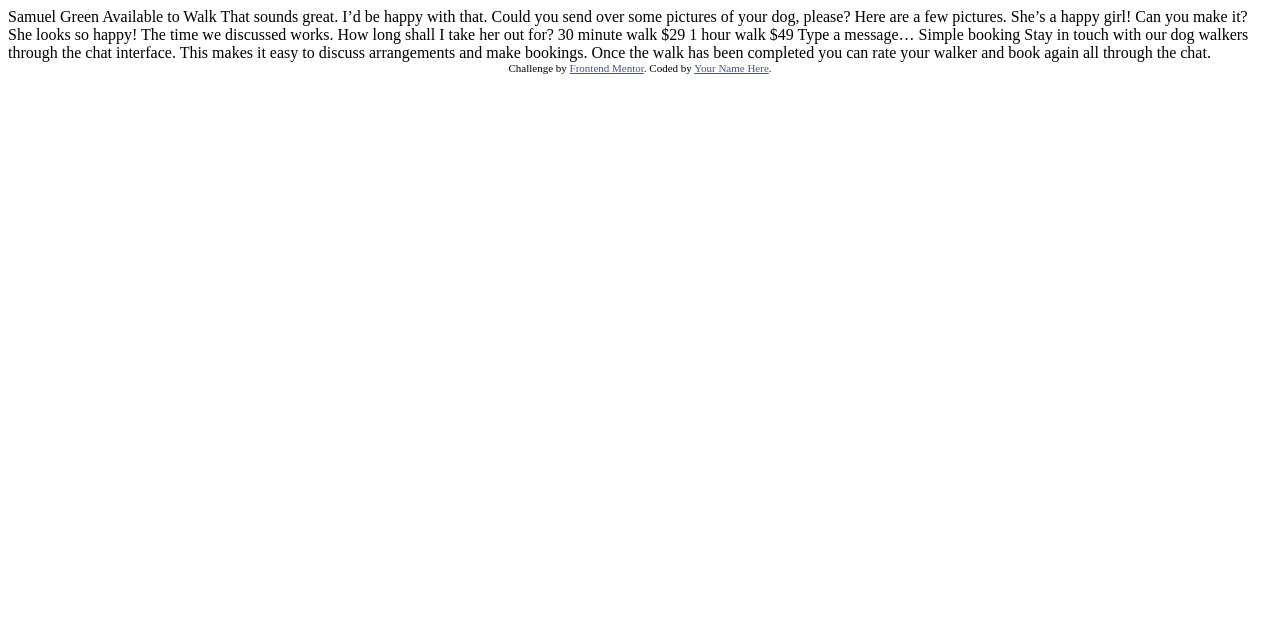
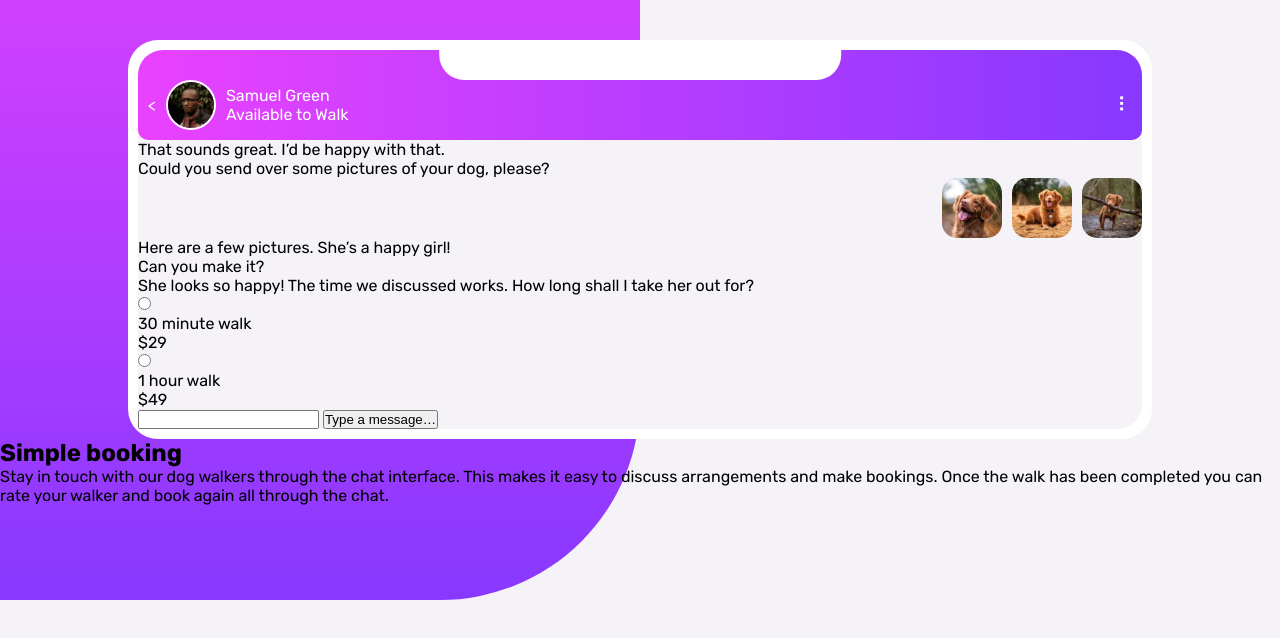
Before and after one commit to abdo-ali/Chat-app-CSS-illustration, a plain HTML site: page index.html in a window 1280 px wide. Drawn offline with Linux system fonts and the light colour scheme.

Commit message:
build html structure and make css file and some edit in it

```diff
--- a/index.html
+++ b/index.html
@@ -2,50 +2,96 @@
 <html lang="en">
 <head>
   <meta charset="UTF-8">
-  <meta name="viewport" content="width=device-width, initial-scale=1.0"> <!-- displays site properly based on user's device -->
+  <meta name="viewport" content="width=device-width, initial-scale=1.0">
+  <link rel="stylesheet" href="main.css">
+  <title>Chat app CSS illustration</title>
 
-  <link rel="icon" type="image/png" sizes="32x32" href="./images/favicon-32x32.png">
-
-  <title>Frontend Mentor | [Challenge Name Here]</title>
-
-  <!-- Feel free to remove these styles or customise in your own stylesheet 👍 -->
-  <style>
-    .attribution { font-size: 11px; text-align: center; }
-    .attribution a { color: hsl(228, 45%, 44%); }
-  </style>
 </head>
 <body>
 
-  Samuel Green
-  Available to Walk
+  <main>
+    <div class="background"></div>
+    <div class="container">
+      <section class="top-section">
 
-  That sounds great. I’d be happy with that.
+        <div class="phone">
+          <div class="top-phone">
+            <div class="avatar">
+              <p><</p>
+              <img src="images/avatar.jpg" alt="Samuel Green">
+              <div class="chat-with">
+                <p class="name">Samuel Green</p>
+                <p class="available">Available to Walk</p>
+              </div>
+            </div>
 
-  Could you send over some pictures of your dog, please?
+            <div class="three-dots"></div>
+          </div>
 
-  Here are a few pictures. She’s a happy girl!
+          <div class="bottom-phone">
+            <p class="chat left">That sounds great. I’d be happy with that.</p>
+            <p class="chat left">Could you send over some pictures of your dog, please?</p>
+            <div class="chat-img">
+              <img src="images/dog-image-1.jpg" alt="dog one">
+              <img src="images/dog-image-2.jpg" alt="dog two">
+              <img src="images/dog-image-3.jpg" alt="dog three">
+            </div>
+            <p class="chat right">Here are a few pictures. She’s a happy girl!</p>
+            <p class="chat right">Can you make it?</p>
+            <p class="chat left">She looks so happy! The time we discussed works. How long shall I take her out for?</p>
+            <div class="walk-time">
+              <input type="radio">
+              <p>30 minute walk</p>
+              <span>$29</span>
+            </div>
+            <div class="walk-time">
+              <input type="radio">
+              <p>1 hour walk</p>
+              <span>$49</span>
+            </div>
+            <div class="submit">
+              <input type="text">
+              <input type="submit" value="Type a message…">
+            </div>
+          </div>
+        </div>
 
-  Can you make it?
+      </section>
 
-  She looks so happy! The time we discussed works. How long shall I take her out for?
+      <section class="bottom-section">
+        <h1>Simple booking</h1>
+        <p>Stay in touch with our dog walkers through the chat interface. This makes it easy to
+          discuss arrangements and make bookings. Once the walk has been completed you can rate
+          your walker and book again all through the chat.</p>
+      </section>
+    </div>
 
-  30 minute walk
-  $29
+  </main>
 
-  1 hour walk
-  $49
 
-  Type a message…
 
-  Simple booking
 
-  Stay in touch with our dog walkers through the chat interface. This makes it easy to
-  discuss arrangements and make bookings. Once the walk has been completed you can rate
-  your walker and book again all through the chat.
 
-  <div class="attribution">
-    Challenge by <a href="https://www.frontendmentor.io?ref=challenge" target="_blank">Frontend Mentor</a>.
-    Coded by <a href="#">Your Name Here</a>.
-  </div>
+
+
+
+
+
+
+
+
+
+
+
+
+
+
+
+
+
+
+
+
+
 </body>
 </html>
--- /dev/null
+++ b/main.css
@@ -0,0 +1,191 @@
+/******** Fonts ********/
+
+@import url('https://fonts.googleapis.com/css2?family=Rubik:ital,wght@0,300..900;1,300..900&display=swap');
+
+/******** :root ********/
+:root{
+
+    --clr-sub-heading-Pale-Violet: hsl(276, 100%, 81%); /*(sub-heading at the top of the app UI)*/
+    --clr-chat-left-Moderate-Violet: hsl(276, 55%, 52%); /*(chat on the left)*/
+    --clr-chat-right-Desaturated-Dark-Violet: hsl(271, 15%, 43%); /*(chat on the right)*/
+    --clr-txt-Grayish-Blue: hsl(206, 6%, 79%); /*(placeholder text)*/
+    --clr-main-heading-Very-Dark-Desaturated-Violet: hsl(271, 36%, 24%); /*(main heading)*/
+    --clr-paragraph-Dark-Grayish-Violet: hsl(270, 7%, 64%); /*(paragraph)*/
+
+    --gradiant-Light-Magenta: hsl(293, 100%, 63%);
+    --gradinat-Light-Violet: hsl(264, 100%, 61%);
+
+    --cle-secondary-White: hsl(0, 0%, 100%);
+    --cle-background-Light-Grayish-Violet : hsl(270, 20%, 96%); /*(app background)*/
+    --cle-submit-Very-Dark-Desaturated-Violet : hsl(271, 36%, 24%);/*(submit button background)*/
+    --cle-radio-btn-Very-Light-Magenta : hsl(289, 100%, 72%); /*(radio button outline)*/
+
+    --fs: 16px;
+
+    --fw-400: 400;
+    --fw-500: 500;
+    --fw-700: 700;
+}
+
+/******** reset ********/
+
+*,
+*::after,
+*::before{
+    box-sizing: border-box;
+}
+*{
+    margin: 0;
+    padding: 0;
+}
+img{
+  display: block;
+  max-width: 100%;
+  box-sizing: border-box;
+}
+
+body{
+    width: 100vw;
+    height: 100vh;
+    font-family: "Rubik", serif;
+    font-size: var(--fs);
+    font-weight: var(--fw-400);
+    background-color: var(--cle-background-Light-Grayish-Violet);
+    position: relative;
+}
+.background{
+    width: 100%;
+    height: 100%;
+    position: absolute;
+    top: -30%;
+    left: -50%;
+    z-index: -1;
+    background-image: linear-gradient(to bottom, var(--gradiant-Light-Magenta), var(--gradinat-Light-Violet));
+    border-bottom-right-radius: 200px;
+}
+.container{
+    display: flex;
+    flex-direction: column;
+    justify-content: center;
+    flex-wrap: wrap;
+    align-content: center;
+    align-items: center;
+    margin-top: 40px;
+
+}
+.top-section{
+    width: 80%;
+    background-color: var(--cle-secondary-White);
+    padding: 10px;
+    border-radius: 30px;
+    -webkit-border-radius: 30px;
+    -moz-border-radius: 30px;
+    -ms-border-radius: 30px;
+    -o-border-radius: 30px;
+}
+.phone{
+    width: 100%;
+    /* padding: 10px; */
+    background-color: var(--cle-background-Light-Grayish-Violet);
+    border-radius: 25px;
+    -webkit-border-radius: 25px;
+    -moz-border-radius: 25px;
+    -ms-border-radius: 25px;
+    -o-border-radius: 25px;
+}
+.top-phone{
+    width: 100%;
+    padding: 30px 10px 10px 10px;
+    display: flex;
+    flex-direction: row;
+    justify-content: space-between;
+    /* flex-wrap: wrap;
+    align-content: center;
+    align-items: center; */
+    gap: 10px;
+    background-image: linear-gradient(to right, var(--gradiant-Light-Magenta), var(--gradinat-Light-Violet));
+    border-radius: 25px 25px 10px 10px;
+    -webkit-border-radius: 25px 25px 10px 10px;
+    -moz-border-radius: 25px 25px 10px 10px;
+    -ms-border-radius: 25px 25px 10px 10px;
+    -o-border-radius: 25px 25px 10px 10px;
+    color: var(--cle-secondary-White);
+    position: relative;
+
+}
+.top-phone::after{
+    content: "";
+    width: 40%;
+    height: 30px;
+    background-color: var(--cle-secondary-White);
+    border-radius: 0 0 25px 25px;
+    -webkit-border-radius: 0 0 25px 25px;
+    -moz-border-radius: 0 0 25px 25px;
+    -ms-border-radius: 0 0 25px 25px;
+    -o-border-radius: 0 0 25px 25px;
+    position: absolute;
+    top: 0;
+    left: 50%;
+    transform: translate(-50%);
+    -webkit-transform: translate(-50%);
+    -moz-transform: translate(-50%);
+    -ms-transform: translate(-50%);
+    -o-transform: translate(-50%);
+}
+
+.avatar{
+    display: flex;
+    flex-direction: row;
+    justify-content: flex-start;
+    align-items: center;
+    gap: 10px;
+
+}
+.top-phone > p{
+    align-self: center;
+}
+.three-dots{
+    align-self: center;
+}
+.three-dots::after{
+    content: '\2807';
+    font-size: 20px;
+    /* margin-left: 50px; */
+
+}
+.top-phone img{
+    width: 50px;
+    aspect-ratio: 1/1;
+    border: 2px solid var(--cle-secondary-White);
+    border-radius: 50%;
+    -webkit-border-radius: 50%;
+    -moz-border-radius: 50%;
+    -ms-border-radius: 50%;
+    -o-border-radius: 50%;
+}
+.noch{
+    width: 50px;
+    height: 20px;
+    z-index: 5;
+    background-color: aqua;
+    border-radius: 20px;
+    -webkit-border-radius: 20px;
+    -moz-border-radius: 20px;
+    -ms-border-radius: 20px;
+    -o-border-radius: 20px;
+}
+.chat-img{
+    display: flex;
+    flex-direction: row;
+    justify-content: flex-end;
+    gap: 10px;
+}
+.chat-img img{
+    width: 60px;
+    aspect-ratio: 1/1;
+    border-radius: 15px;
+    -webkit-border-radius: 15px;
+    -moz-border-radius: 15px;
+    -ms-border-radius: 15px;
+    -o-border-radius: 15px;
+}
```
